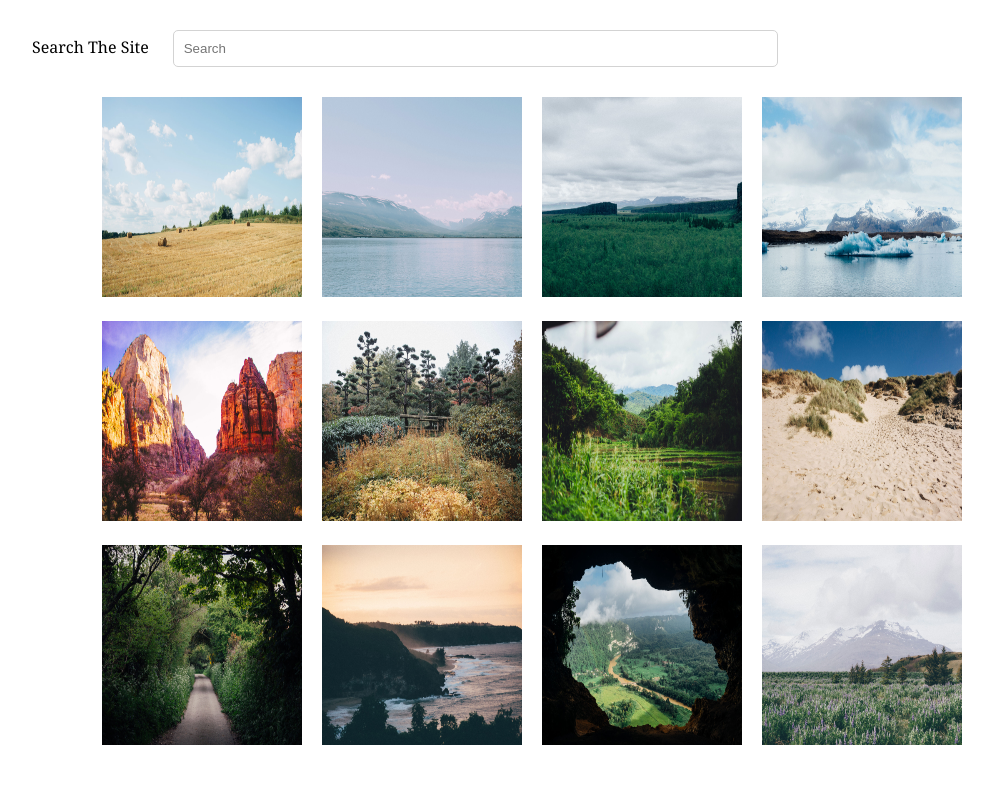
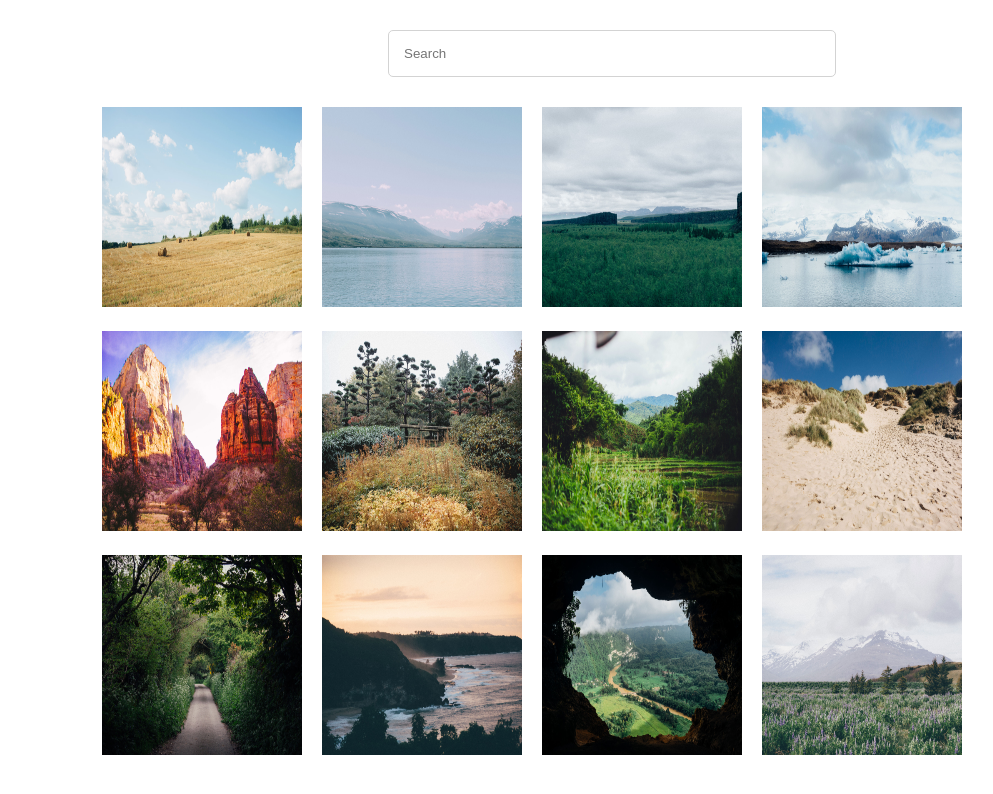
Before and after one commit to FAXec/P5_An_Interactive_Photo_Gallery, a plain HTML site: page index.html in a window 1280 px wide. Shown: the whole page, without its empty margins (38-1031 px from the left). Drawn offline with Linux system fonts and the light colour scheme.

Commit message:
Updated css

```diff
--- a/css/styles.css
+++ b/css/styles.css
@@ -5,10 +5,10 @@
 }
 
 #site-search {
-  padding: 10px;
+  padding: 15px;
   margin-top: 30px;
   margin-bottom: 30px;
-  width: 50%;
+  width: 35%;
   border-radius: 5px;
   border: 1px solid lightgrey;
 }
@@ -21,7 +21,9 @@
 }
 
 .search-bar {
-  margin-left: 70px;
+  display: flex;
+
+  justify-content: center;
 }
 
 .image {
--- a/index.html
+++ b/index.html
@@ -11,7 +11,7 @@
 <body>
 
 <div class="search-bar">
-<label for="site-search" class="search">search the site</label>
+<label for="site-search" class="search"></label>
 <input type="search" id="site-search" name="q" onkeyup="myFunction()" placeholder="Search">
 </div>
 
```
